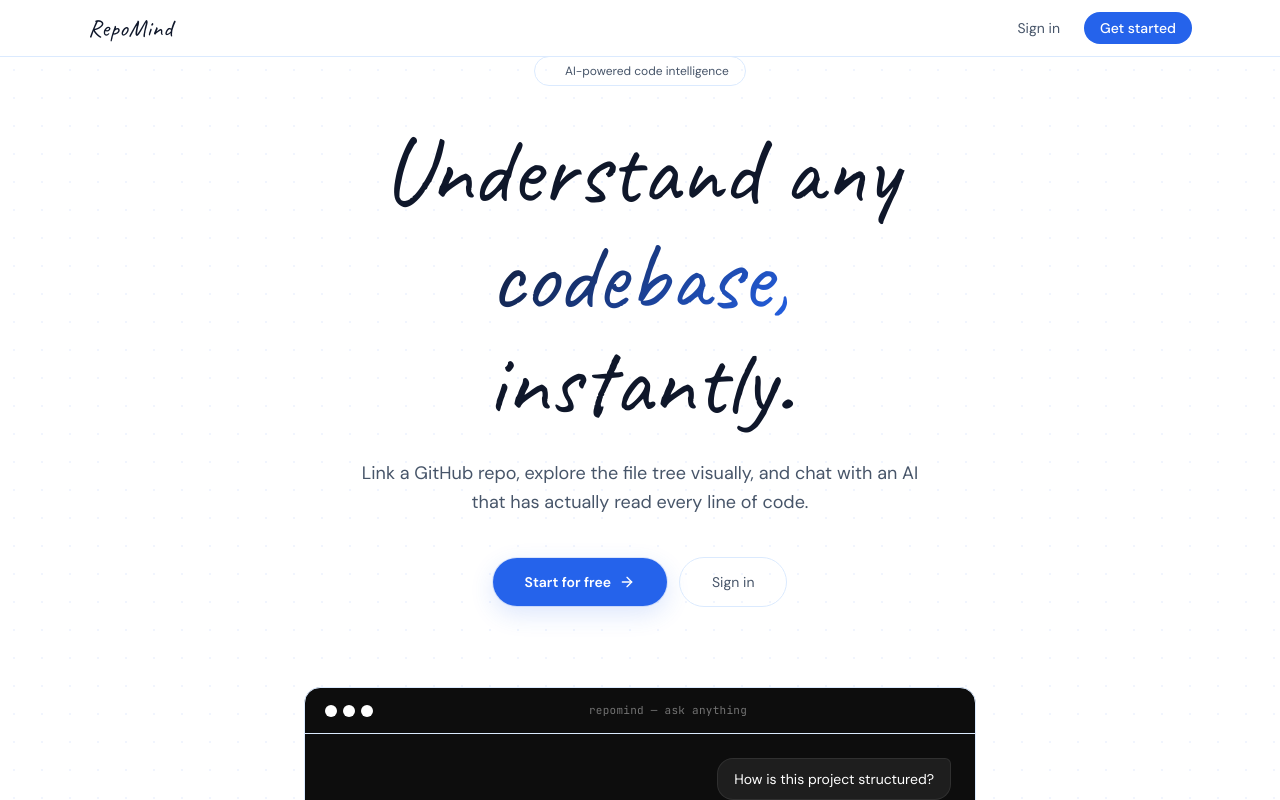
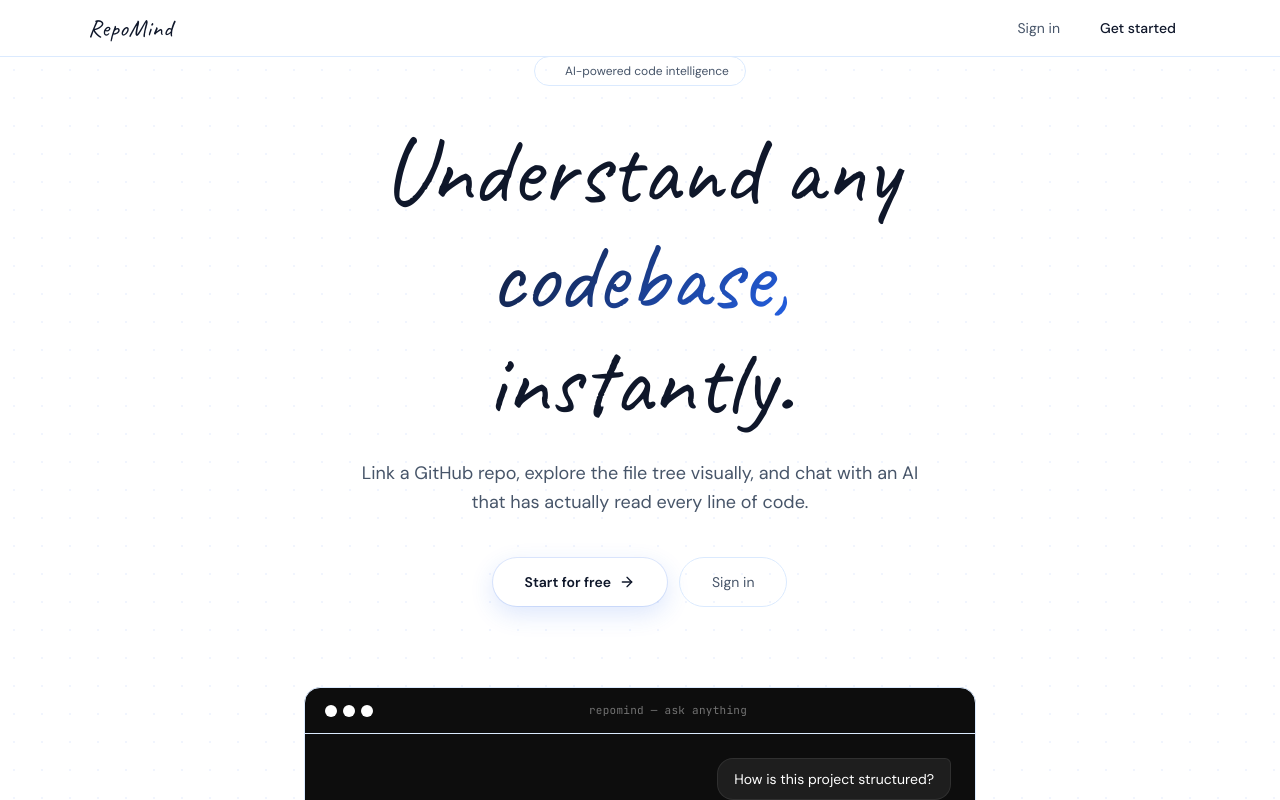
Before and after one commit to awaishh/repomind, a React (Vite) app in the folder frontend/: page / in a window 1280 px wide. Shown: the top 800 px of the page. Built offline with nearby package versions, Linux system fonts and the light colour scheme.

Commit message:
Fix ui of qna page

```diff
--- a/frontend/src/index.css
+++ b/frontend/src/index.css
@@ -394,13 +394,8 @@
   background-color: #ffffff !important;
 }
 
-[data-theme="light"] button[class~="bg-white"],
-[data-theme="light"] a[class~="bg-white"] {
-  background-color: #2563eb !important;
-}
-
 [data-theme="light"] [class~="bg-white"][class~="text-black"] {
-  color: #ffffff !important;
+  color: #0f172a !important;
 }
 
 [data-theme="light"] [class~="hover:bg-[#111]"]:hover,
@@ -408,11 +403,6 @@
 [data-theme="light"] [class~="hover:bg-[#1a1a1a]"]:hover,
 [data-theme="light"] [class~="hover:bg-[#e5e5e5]"]:hover {
   background-color: #eff6ff !important;
-}
-
-[data-theme="light"] button[class~="bg-white"][class~="hover:bg-[#e5e5e5]"]:hover,
-[data-theme="light"] a[class~="bg-white"][class~="hover:bg-[#e5e5e5]"]:hover {
-  background-color: #1d4ed8 !important;
 }
 
 [data-theme="light"] [class~="hover:text-white"]:hover,
```
